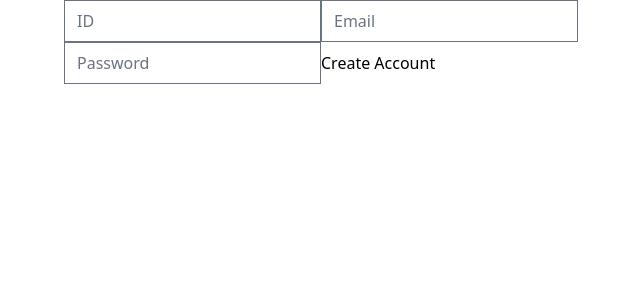
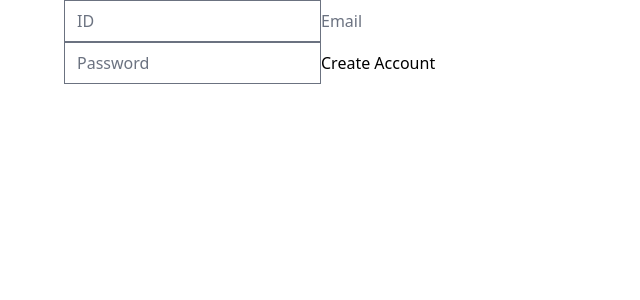
Before and after one commit to Whited123/carrot-market, a Next.js app: page /form in a window 1280 px wide. Shown: the top 300 px of the page, without its empty margins (288-928 px from the left). Built offline with nearby package versions, Linux system fonts and the light colour scheme.

Commit message:
react hook form
호리싯 몇줄 스킵? 댓츠 어메이징

```diff
--- a/pages/form.tsx
+++ b/pages/form.tsx
@@ -1,49 +1,14 @@
-import { useState } from "react";
+import { useForm } from "react-hook-form";
 
 export default function Forms() {
-  const [username, setUsername] = useState("");
-  const [email, setEmail] = useState("");
-  const [password, setPassword] = useState("");
-  const onUsernameChange = (event: React.SyntheticEvent<HTMLInputElement>) => {
-    const {
-      currentTarget: { value },
-    } = event;
-    setUsername(value);
-  };
-  const onPasswordChange = (event: React.SyntheticEvent<HTMLInputElement>) => {
-    const {
-      currentTarget: { value },
-    } = event;
-    setPassword(value);
-  };
-  const onEmailChange = (event: React.SyntheticEvent<HTMLInputElement>) => {
-    const {
-      currentTarget: { value },
-    } = event;
-    setEmail(value);
-  };
-  const onSubmit = (event: React.SyntheticEvent<HTMLFormElement>) => {
-    event.preventDefault();
-  };
+  const { register, watch } = useForm();
+  console.log(watch());
   return (
-    <form onSubmit={onSubmit}>
+    <form>
+      <input {...register("username")} type="text" placeholder="ID" required />
+      <input {...register("email")} placeholder="Email" required />
       <input
-        value={username}
-        onChange={onUsernameChange}
-        type="text"
-        placeholder="ID"
-        required
-      />
-      <input
-        value={email}
-        onChange={onEmailChange}
-        type="email"
-        placeholder="Email"
-        required
-      />
-      <input
-        value={password}
-        onChange={onPasswordChange}
+        {...register("password")}
         type="password"
         placeholder="Password"
         required
```
